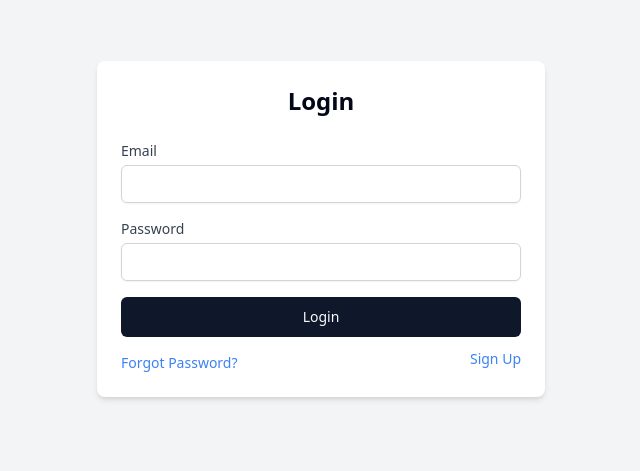
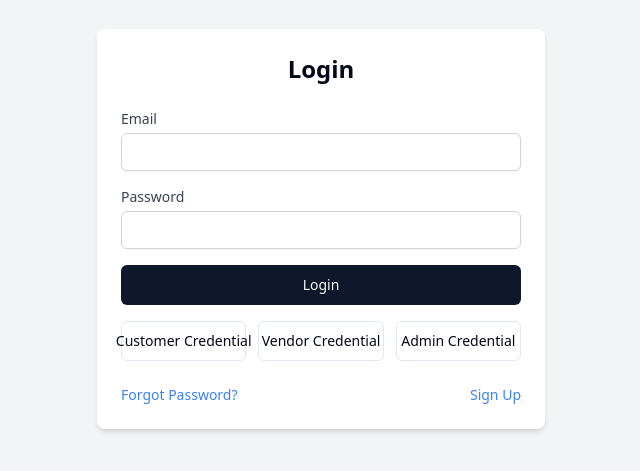
Before and after one commit to GGTuran/QuickMart-client, a React (Vite) app: page /login in a window 1280 px wide. Shown: the part 171-642 px from the top of the page, without its empty margins (319-959 px from the left). Built offline with nearby package versions, Linux system fonts and the light colour scheme.

Commit message:
added shop page,updated cart and login page

```diff
--- a/src/components/HeroSection/HeroSection.tsx
+++ b/src/components/HeroSection/HeroSection.tsx
@@ -12,7 +12,6 @@ import sliderImage2 from "@/assets/images/Adidas.jpg";
 import sliderImage3 from "@/assets/images/benjamin-hershey-qegSxvH9U9Y-unsplash.jpg";
 
 const HeroSection = () => {
-
   // adding slider data to show
   const sliderData = [
     {
@@ -79,6 +78,7 @@ const HeroSection = () => {
         </CarouselNext>
       </Carousel>
     </div>
-    )};
+  );
+};
 
 export default HeroSection;
--- /dev/null
+++ b/src/components/ProductCard/ShopCard.tsx
@@ -0,0 +1,55 @@
+import { Link } from "react-router-dom";
+import { motion } from "framer-motion";
+import { TShop } from "@/types/shop.interface";
+
+const ShopCard = ({ shop }: { shop: TShop & { createdAt: string } }) => {
+  return (
+    <motion.div
+      initial={{ scale: 1 }}
+      whileHover={{ scale: 1.05 }}
+      whileTap={{ scale: 0.95 }}
+      className="bg-white rounded-lg overflow-hidden shadow-lg transition-shadow duration-300 hover:shadow-xl"
+    >
+      {/* Shop Logo */}
+      <div className="h-48 sm:h-56 md:h-64 lg:h-72 xl:h-80 bg-gray-100 flex items-center justify-center">
+        {shop?.logo ? (
+          <img
+            src={shop?.logo}
+            alt={shop?.name}
+            className="h-full w-auto object-contain"
+          />
+        ) : (
+          <div className="text-gray-500 text-lg font-semibold">No Logo</div>
+        )}
+      </div>
+
+      {/* Shop Details */}
+      <div className="p-4">
+        <h3 className="text-lg font-semibold mb-2 text-center">{shop?.name}</h3>
+        <p className="text-sm text-gray-600 text-center mb-2">
+          Joined on: {new Date(shop?.createdAt).toLocaleDateString()}
+        </p>
+        <p className="text-sm text-gray-600 text-center mb-4">
+          Followers: {shop?.followers}
+        </p>
+
+        {/* View More Button */}
+        <div className="flex justify-center">
+          <Link to={`/shops/${shop?._id}`}>
+            {" "}
+            {/* Update to the correct route */}
+            <motion.button
+              whileHover={{ scale: 1.05 }}
+              whileTap={{ scale: 0.95 }}
+              className="px-4 py-2 bg-gray-300 text-black rounded-lg hover:bg-gray-500 transition-colors duration-300"
+            >
+              View Shop
+            </motion.button>
+          </Link>
+        </div>
+      </div>
+    </motion.div>
+  );
+};
+
+export default ShopCard;
--- /dev/null
+++ b/src/pages/AllShops.tsx
@@ -0,0 +1,19 @@
+import ShopCard from "@/components/ProductCard/ShopCard";
+import { useGetAllShopsQuery } from "@/redux/features/shop/shopApi";
+
+const AllShops = () => {
+  const { data: AllShops } = useGetAllShopsQuery("");
+  const shops = AllShops?.data;
+  console.log(shops, "shops");
+  return (
+    <div className="m-10 space-y-6">
+      <div className="grid grid-cols-1 sm:grid-cols-2 md:grid-cols-3 lg:grid-cols-4 gap-6">
+        {shops?.map((shop: any) => (
+          <ShopCard shop={shop} key={shop._id} />
+        ))}
+      </div>
+    </div>
+  );
+};
+
+export default AllShops;
--- a/src/pages/Login.tsx
+++ b/src/pages/Login.tsx
@@ -7,7 +7,7 @@ import { useNavigate } from "react-router-dom";
 import { zodResolver } from "@hookform/resolvers/zod";
 import { loginSchema, LoginFormInputs } from "@/schema/loginSchema";
 import toast from "react-hot-toast";
-import { Link } from "react-router-dom"; // Add Link for navigation
+import { Link } from "react-router-dom";
 
 const Login = () => {
   const navigate = useNavigate();
@@ -16,6 +16,7 @@ const Login = () => {
   const {
     register,
     handleSubmit,
+    setValue,
     formState: { errors },
   } = useForm<LoginFormInputs>({
     resolver: zodResolver(loginSchema),
@@ -30,11 +31,11 @@ const Login = () => {
       dispatch(setUser({ user: user, token: res.token }));
       if (user?.role === "vendor") {
         navigate("/vendor/shop", {
-          state: { success: "Registration successful! Set up your shop here." },
+          state: { success: "Login successful! Welcome to your shop." },
         });
       } else {
         navigate("/", {
-          state: { success: "Registration successful! Please log in." },
+          state: { success: "Login successful! Welcome back." },
         });
       }
     } catch (error) {
@@ -42,8 +43,20 @@ const Login = () => {
     }
   };
 
+  const autofillCredentials = (role: "customer" | "vendor" | "admin") => {
+    const credentials = {
+      customer: { email: "john@customer.com", password: "customer123" },
+      vendor: { email: "john@vendor.com", password: "vendor123" },
+      admin: { email: "john@admin.com", password: "admin123" },
+    };
+
+    const { email, password } = credentials[role];
+    setValue("email", email);
+    setValue("password", password);
+  };
+
   return (
-    <div className="flex items-center justify-center min-h-screen bg-gray-100">
+    <div className="flex items-center justify-center min-h-screen bg-gray-100 px-4">
       <div className="w-full max-w-md p-6 bg-white rounded-lg shadow-md">
         <h2 className="text-2xl font-bold text-center mb-6">Login</h2>
         <form onSubmit={handleSubmit(onSubmit)} className="space-y-4">
@@ -96,22 +109,40 @@ const Login = () => {
           )}
         </form>
 
-        {/* Forgot Password and Don't have an account links */}
-        <div className="flex justify-between items-center">
-          <div className="mt-4 text-sm text-center">
-            <Link
-              to="/forgot-password"
-              className="text-primary hover:underline"
-            >
-              <p className="text-blue-500">Forgot Password?</p>
-            </Link>
-          </div>
-          <div className="mt-2 text-sm text-center">
-            {/* <span>Don't have an account? </span> */}
-            <Link to="/signup" className="text-primary hover:underline">
-              <p className="text-blue-500">Sign Up</p>
-            </Link>
-          </div>
+        <div className="mt-4 grid grid-cols-1 gap-3 sm:grid-cols-3">
+          <Button
+            variant="outline"
+            className="w-full"
+            onClick={() => autofillCredentials("customer")}
+          >
+            Customer Credential
+          </Button>
+          <Button
+            variant="outline"
+            className="w-full"
+            onClick={() => autofillCredentials("vendor")}
+          >
+            Vendor Credential
+          </Button>
+          <Button
+            variant="outline"
+            className="w-full"
+            onClick={() => autofillCredentials("admin")}
+          >
+            Admin Credential
+          </Button>
+        </div>
+
+        <div className="flex justify-between items-center mt-6">
+          <Link
+            to="/forgot-password"
+            className="text-sm text-blue-500 hover:underline"
+          >
+            Forgot Password?
+          </Link>
+          <Link to="/signup" className="text-sm text-blue-500 hover:underline">
+            Sign Up
+          </Link>
         </div>
       </div>
     </div>
--- a/src/pages/Shop.tsx
+++ b/src/pages/Shop.tsx
@@ -11,17 +11,17 @@ import ProductList from "@/components/Shop/ProductList";
 
 const Shop = () => {
   const { shopId } = useParams();
-  console.log(shopId);
+  // console.log(shopId);
 
   // Fetch shop details
   const { data: shopData, isLoading: shopLoading } =
     useGetShopByIdQuery(shopId);
-  console.log(shopData, "data");
+  // console.log(shopData, "data");
 
   // Fetch products by vendor
   const { data } = useGetProductsByShopIdQuery(shopId);
   const products = data?.data;
-  console.log(products, "from shop");
+  // console.log(products, "from shop");
 
   const { data: userData } = useGetProfileQuery("", {
     pollingInterval: 30000,
--- a/src/routes/routes.tsx
+++ b/src/routes/routes.tsx
@@ -23,6 +23,7 @@ import AllProducts from "@/pages/AllProducts";
 import FlashSalePage from "@/components/Banner/FlashSalePage";
 import CompareList from "@/components/Comparison/CompareList";
 import RecentProducts from "@/pages/RecentProducts";
+import AllShops from "@/pages/AllShops";
 
 const router = createBrowserRouter([
   {
@@ -45,6 +46,10 @@ const router = createBrowserRouter([
       {
         path: "/all-products",
         element: <AllProducts></AllProducts>,
+      },
+      {
+        path: "/shops",
+        element: <AllShops></AllShops>,
       },
       {
         path: "/products/:productId",
--- a/src/types/shop.interface.ts
+++ b/src/types/shop.interface.ts
@@ -1,5 +1,3 @@
-
-
 export type TShop = {
     _id?: string;
     name?: string;
```
Also changed, not shown: src/pages/Cart.tsx (+42 -47 lines). Lines whose indentation alone changed are shown as unchanged.
